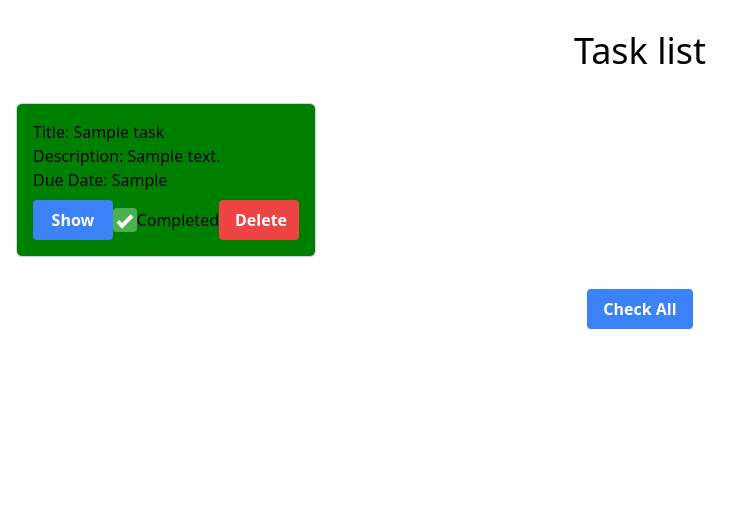
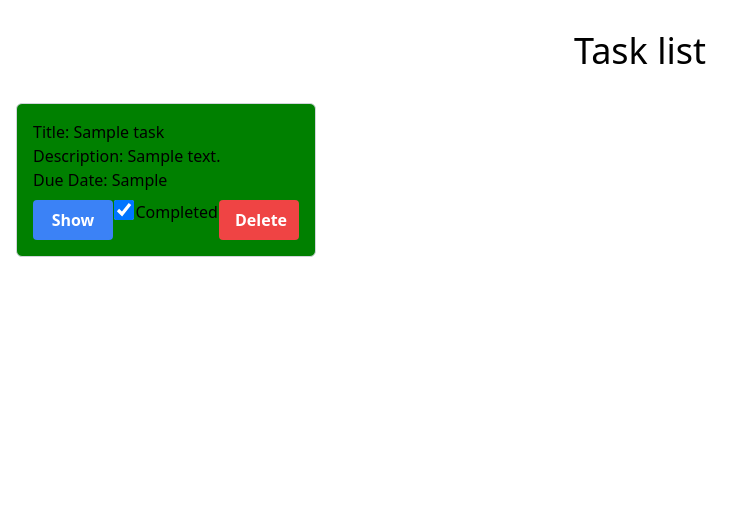
Before and after one commit to MatissRolavs/taskManager, a PHP site: page / in a window 1280 px wide. Shown: the part 141-669 px from the top of the page, without its empty margins (0-753 px from the left). Run offline with PHP 8.4, Linux system fonts and the light colour scheme; the visitor is signed in with stand-in values (Sample User, id 1); tables that the repository leaves empty or names only in its code hold one stand-in row (values such as "Sample post"); some libraries are stand-ins or nearby versions.

Commit message:
sssssssssssss

```diff
--- a/app/controllers/auth/login.php
+++ b/app/controllers/auth/login.php
@@ -3,6 +3,8 @@ guest();
 require "../app/models/User.php";
 
 if ($_SERVER["REQUEST_METHOD"] == "POST") {
+
+    $errors = [];
 
     $username = $_POST['username'];
     $password = $_POST['password'];
@@ -16,6 +18,9 @@ if ($_SERVER["REQUEST_METHOD"] == "POST") {
         $_SESSION["username"] = $result["username"];
         header("Location: /");
     }
+    else{
+        $errors["login"] = "Username or password is incorrect";
+    }
 }
 require "../app/views/auth/login.view.php";
 ?>
--- a/app/views/auth/login.view.php
+++ b/app/views/auth/login.view.php
@@ -12,6 +12,9 @@
                         <label for="password" class="block mb-2 text-sm">Password</label>
                         <input type="password" name="password" id="password" class="w-full px-3 py-2 border rounded-md focus:outline-none" required>
                     </div>
+                    <?php if (isset($errors["login"])) { ?>
+                        <p> <?= $errors["login"] ?></p>
+                    <?php } ?>
                     <button type="submit" class="w-full px-3 py-2 rounded-md">Login</button>
                 </form>
                 <a href="/register">Register</a>
--- a/app/views/auth/register.view.php
+++ b/app/views/auth/register.view.php
@@ -11,12 +11,12 @@
                     <input type="text" id="username" name="username" required class="w-full px-3 py-2 border rounded-md focus:outline-none">
                 </div>
                 <div class="mb-5">
-                    <?php if (isset($errors["password"])){?>
-                        <p><?= $errors["password"] ?></p>
-                    <?php } ?>
                     <label for="password" class="block mb-2 text-sm">Password:</label>
                     <input type="password" id="password" name="password" required class="w-full px-3 py-2 border rounded-md focus:outline-none">
                 </div>
+                <?php if (isset($errors["password"])) { ?>
+                        <p> <?= $errors["password"] ?></p>
+                <?php } ?>
                 <input type="submit" value="Register" class="w-full px-3 py-2 rounded-md">
             </form>
             <a href="/login">Login</a>
--- a/app/views/tasks/index.view.php
+++ b/app/views/tasks/index.view.php
@@ -13,27 +13,25 @@ require "../app/views/components/head.php";
 require "../app/views/components/navbar.php";
 ?>
 
-<form action="/search" method="POST" class="flex justify-center items-center rounded-md p-2 mx-auto w-1/4">
+<form action="/search" method="POST" class="flex justify-center items-center  rounded-md p-2 mx-auto w-1/4 ">
   <input type="text" name="title" placeholder="Search tasks..." class="border-2 border-gray-300 rounded-md p-2 flex-grow mr-2">
   <button type="submit" class="border-2 border-gray-300 rounded-md p-2">Search</button>
 </form>
 
 <div class="container mt-8 mx-auto px-4"> <!-- Added mx-auto for horizontal centering and px-4 for horizontal padding -->
+  <!-- <img src="../public/shit.png" alt="mr poopie" width="600" height="600"> -->
   <h1 class="mb-8 text-4xl text-center">Task list</h1> <!-- Added text-center for centering -->
   <div class="flex flex-wrap -mx-2"> <!-- Added flex-wrap to allow containers to wrap and -mx-2 to add horizontal margin between containers -->
     <?php foreach ($tasks as $task) { ?>
       <div class="w-full md:w-1/2 lg:w-1/3 xl:w-1/4 px-2 mb-4">
-        <div class="task-item border border-gray-300 rounded-md p-4 flex flex-col justify-between transition-background" style="background-color: <?= $task['completed'] ? 'green' : 'red'; ?>">
+        <div class="task-item border border-gray-300 rounded-md p-4 flex flex-col justify-between" style="background-color: <?= $task['completed'] ? 'green' : 'red'; ?>">
           <h2>Title: <?= $task['title'] ?></h2>
           <p>Description: <?= $task['description'] ?></p>
           <p>Due Date: <?= $task['due'] ?></p>
-          <div class="button-group mt-2 flex justify-between items-center">
+          <div class="button-group mt-2 flex justify-between">
             <a href="/show?id=<?= $task['id'] ?>" class="bg-blue-500 hover:bg-blue-700 text-white font-bold py-2 px-4 rounded inline-block w-20 text-center">Show</a>
-            <label class="custom-checkbox">
-              <input type="checkbox" id="checkbox<?= $task['id'] ?>" name="id" value="<?= $task['id'] ?>" <?= $task['completed'] ? 'checked' : '' ?> class="hidden" onchange="updateTask(this, <?= $task['id'] ?>)">
-              <span class="checkmark"></span>
-            </label>
-            <span id="status<?= $task['id'] ?>"><?= $task['completed'] ? 'Completed' : '' ?></span>
+            <input type="checkbox" id="checkbox<?= $task['id'] ?>" name="id" value="<?= $task['id'] ?>" <?= $task['completed'] ? 'checked' : '' ?> class="form-checkbox h-5 w-5 text-green-500" onchange="updateTask(this, <?= $task['id'] ?>)">
+            <span id="status<?= $task['id'] ?>"><?= $task['completed'] ? 'Completed' : 'Not completed' ?></span>
             <form method="POST" action="/delete" class="button-form inline">
               <button name="id" value="<?= $task['id'] ?>" class="bg-red-500 hover:bg-red-700 text-white font-bold py-2 px-4 rounded inline-block w-20 text-center">Delete</button>
             </form>
@@ -42,79 +40,13 @@ require "../app/views/components/navbar.php";
       </div>
     <?php } ?>
   </div>
-  <div class="flex justify-center mt-4">
-    <button id="checkAllButton" onclick="toggleCheckAll()" class="bg-blue-500 hover:bg-blue-700 text-white font-bold py-2 px-4 rounded">Check All</button>
-  </div>
 </div>
 
-<style>
-.transition-background {
-  transition: background-color 0.9s ease;
-}
-
-.custom-checkbox {
-  position: relative;
-  display: inline-block;
-  width: 24px;
-  height: 24px;
-}
-
-.custom-checkbox input {
-  opacity: 0;
-  width: 0;
-  height: 0;
-}
-
-.checkmark {
-  position: absolute;
-  top: 0;
-  left: 0;
-  height: 24px;
-  width: 24px;
-  background-color: #ccc;
-  border-radius: 4px;
-  transition: background-color 0.3s ease;
-}
-
-.custom-checkbox input:checked + .checkmark {
-  background-color: #4caf50;
-}
-
-.checkmark:after {
-  content: "";
-  position: absolute;
-  display: none;
-}
-
-.custom-checkbox input:checked + .checkmark:after {
-  display: block;
-}
-
-.custom-checkbox .checkmark:after {
-  left: 8px;
-  top: 4px;
-  width: 8px;
-  height: 16px;
-  border: solid white;
-  border-width: 0 4px 4px 0;
-  transform: rotate(45deg);
-}
-</style>
-
 <script>
-let manuallyChecked = new Set();
-let allChecked = false;
-
 function updateTask(checkbox, taskId) {
   let taskItem = checkbox.closest('.task-item');
   let completed = checkbox.checked ? 1 : 0;
-  taskItem.style.backgroundColor = checkbox.checked ? 'green' : 'red';
-
-  if (checkbox.checked) {
-    manuallyChecked.add(taskId);
-  } else {
-    manuallyChecked.delete(taskId);
-  }
+  taskItem.style.backgroundColor = checkbox.checked ? 'green' : '#FF0800';
 
   // Update the status text
   let statusText = document.getElementById('status' + taskId);
@@ -139,26 +71,6 @@ function updateTask(checkbox, taskId) {
     console.error('Error:', error);
   });
 }
-
-function toggleCheckAll() {
-  let checkboxes = document.querySelectorAll('.task-item input[type="checkbox"]');
-  allChecked = !allChecked;
-  checkboxes.forEach(checkbox => {
-    let taskId = checkbox.value;
-    if (allChecked) {
-      if (!checkbox.checked) {
-        checkbox.checked = true;
-        checkbox.dispatchEvent(new Event('change'));
-      }
-    } else {
-      if (!manuallyChecked.has(taskId) && checkbox.checked) {
-        checkbox.checked = false;
-        checkbox.dispatchEvent(new Event('change'));
-      }
-    }
-  });
-  document.getElementById('checkAllButton').textContent = allChecked ? 'Uncheck All' : 'Check All';
-}
 </script>
 
 <?php require "../app/views/components/footer.php" ?>
```
Also changed, not shown: app/controllers/auth/register.php (+6 -4 lines), app/models/User.php (+6 -12 lines), app/views/tasks/calander.view.php (+8 -5 lines).
